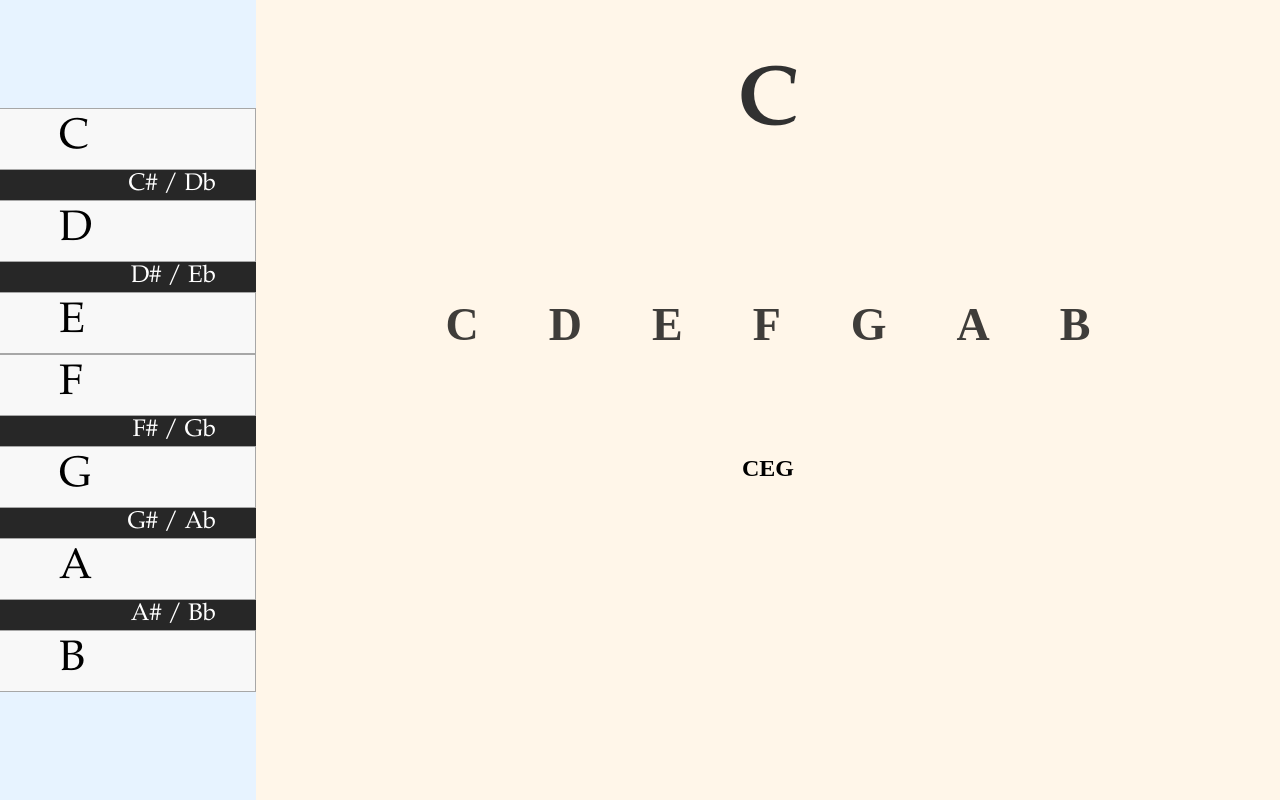
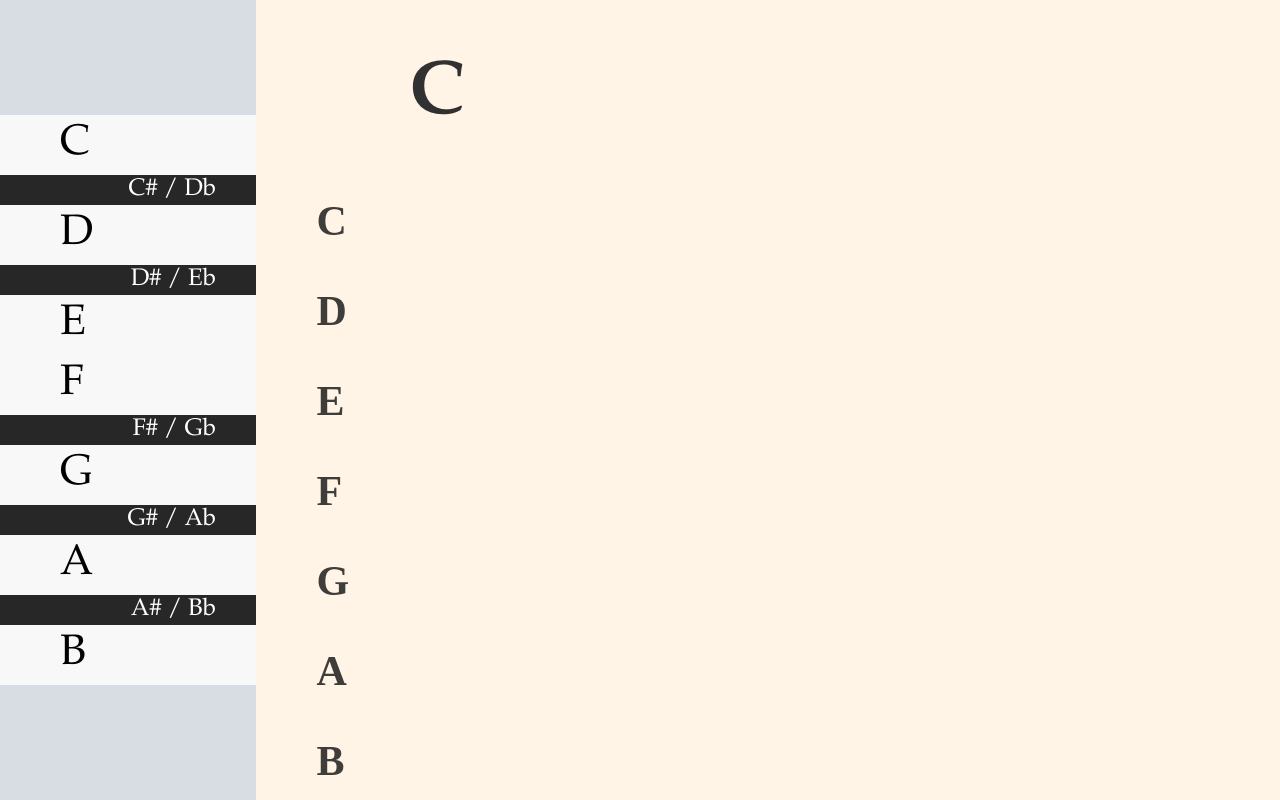
Before and after one commit to mguarino1/MusicRef, a React (Vite) app: page / in a window 1280 px wide. Built offline with nearby package versions, Linux system fonts and the light colour scheme; the HTML template or start-up script is replaced by a standard one.

Commit message:
Added grid

```diff
--- a/package.json
+++ b/package.json
@@ -10,7 +10,8 @@
     "@reduxjs/toolkit": "^1.6.1",
     "react": "^17.0.0",
     "react-dom": "^17.0.0",
-    "react-redux": "^7.2.4"
+    "react-redux": "^7.2.4",
+    "styled-components": "^5.3.0"
   },
   "devDependencies": {
     "@types/react": "^17.0.0",
--- a/src/App.tsx
+++ b/src/App.tsx
@@ -96,11 +96,6 @@ function Content ({ note }: Content) {
                         <p className='scaleNote' key={n}>{n}</p>
                     )})}
                 </h2>
-            <h2 className='majTriad'>
-                {noteLib[note].scale[0]}
-                {noteLib[note].scale[2]}
-                {noteLib[note].scale[4]}
-            </h2>
         </div>
     )
 }
--- a/src/index.css
+++ b/src/index.css
@@ -14,29 +14,33 @@ body {
 }
 
 .content {
-  display: flex;
-  flex-direction: column;
-  align-items: center;
+  display: grid;
+  grid-template-columns: [col1-start] 15% [col2-start] auto;
+  grid-template-rows: [row1-start] 15% [row2-start] auto;
   width: 80%;
   height: 100%;
-  background-color: #fff6e9;
+  overflow-y: auto;
+  overflow-x: hidden;
+  background-color: #fff4e6;
 }
 
 .note {
-  font-size: 84px;
+  grid-column: 2 / 2;
+  grid-row: 1 / 1;
+  justify-self: start;
+  font-size: 76px;
   font-family: Garamond;
   color: #313131;
 }
 
 .majScale {
-  display: flex;
-  flex-direction: row;
-  font-size: 46px;
+  grid-column: 1 / 1;
+  grid-row: 2 / 2;
+  justify-self: center;
+  font-size: 42px;
 }
 
 .scaleNote {
-  padding-right: 35px;
-  padding-left: 35px;
   opacity: .75;
 }
 
@@ -55,7 +59,7 @@ body {
   left: 0;
   z-index: 1;
   position: fixed;
-  background-color: #e7f3ff;
+  background-color: #d7dde2;
 }
 
 .natural {
@@ -64,7 +68,6 @@ body {
   align-items: center;
   font-size: 32pt;
   font-family: Garamond;
-  border: .1px solid rgb(167, 167, 167);
   color: black;
   background-color: rgb(248, 248, 248);
   width: 100%;
```
Also changed, not shown: 1 other file (tests, documents, lock files or other folders).
